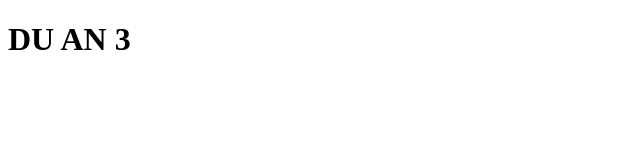
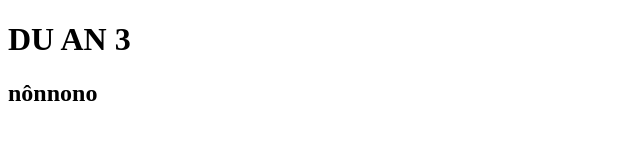
Before and after one commit to Hoangtuan0212/duan_3, a plain HTML site: page index.html in a window 1280 px wide. Shown: the whole page, without its empty margins (0-640 px from the left). Drawn offline with Linux system fonts and the light colour scheme.

Commit message:
2nd commit

```diff
--- a/index.html
+++ b/index.html
@@ -7,5 +7,6 @@
   </head>
   <body>
     <h1>DU AN 3</h1>
+    <h2>nônnono</h2>
   </body>
 </html>
```
